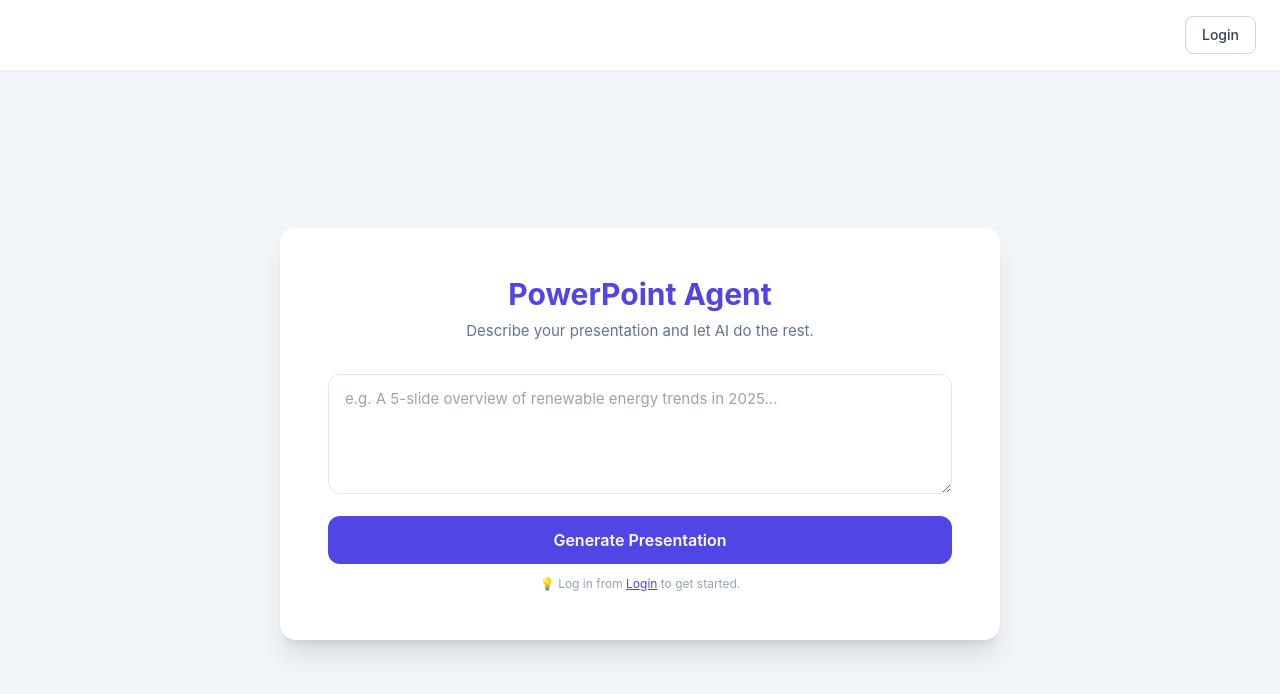
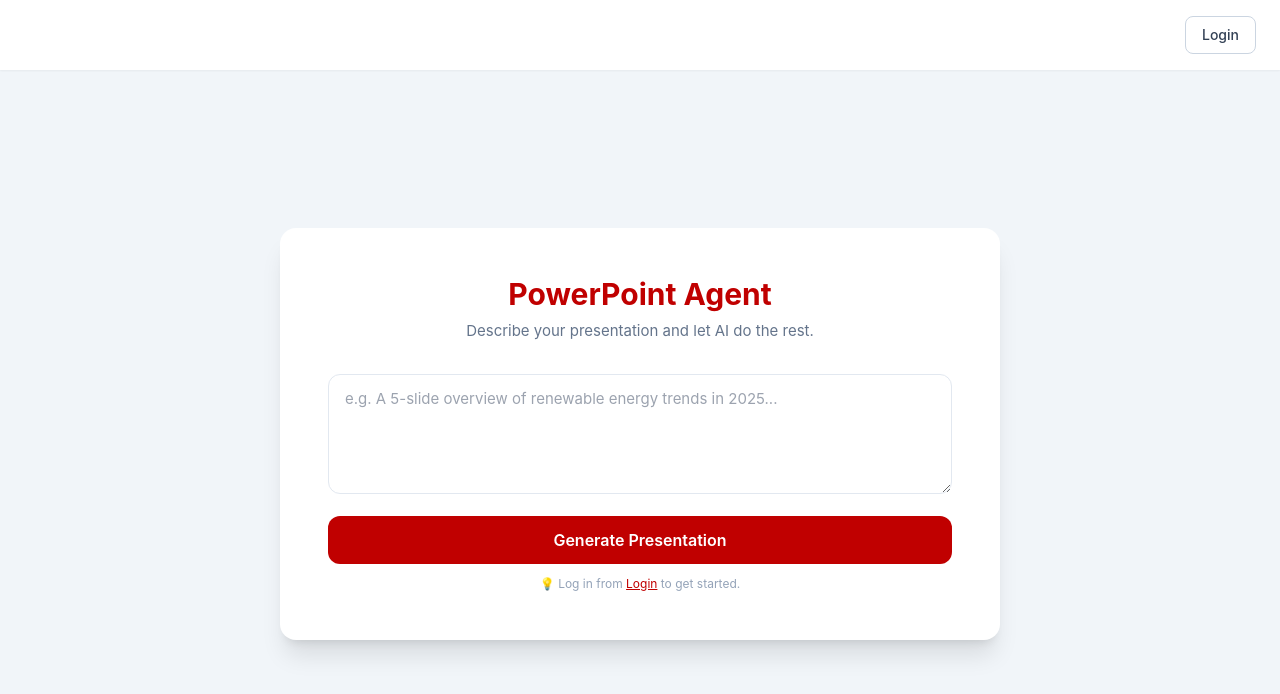
Before and after one commit to avanloo01/Powerpoint-Agent, a React (Vite) app in the folder frontend/: page / in a window 1280 px wide. Shown: the top 694 px of the page. Built offline with nearby package versions, Linux system fonts and the light colour scheme; no server answers.

Commit message:
🔧 Further stylistic changes

```diff
--- a/frontend/src/pages/HomePage.tsx
+++ b/frontend/src/pages/HomePage.tsx
@@ -20,7 +20,7 @@
   const [downloadUrl, setDownloadUrl] = useState('');
   const [stageMessage, setStageMessage] = useState('');
   const [isLoggedIn, setIsLoggedIn] = useState(false);
-  const [primaryColor, setPrimaryColor] = useState('#4f46e5');
+  const [primaryColor, setPrimaryColor] = useState('#C00000');
   const [hasApiKey, setHasApiKey] = useState(false);
 
   useEffect(() => {
@@ -33,13 +33,13 @@
 
       if (!loggedIn) {
         setHasApiKey(false);
-        setPrimaryColor('#4f46e5');
+        setPrimaryColor('#C00000');
         return;
       }
 
       const settings = await getCurrentUserSettings();
       setHasApiKey(Boolean(settings?.api_key));
-      setPrimaryColor(settings?.primary_color || '#4f46e5');
+      setPrimaryColor(settings?.primary_color || '#C00000');
     };
 
     void hydrate();
@@ -124,7 +124,7 @@
           <button
             className="mt-4 w-full rounded-xl px-4 py-3 text-base font-semibold text-white transition disabled:cursor-not-allowed"
             style={{
-              backgroundColor: loading ? '#a5b4fc' : primaryColor,
+              backgroundColor: loading ? '#b84040' : primaryColor,
               cursor: loading ? 'not-allowed' : 'pointer',
             }}
             onClick={handleGenerate}
--- a/frontend/src/pages/SettingsPage.tsx
+++ b/frontend/src/pages/SettingsPage.tsx
@@ -21,8 +21,8 @@
   const [isLoggedIn, setIsLoggedIn] = useState(false);
 
   const [apiKey, setApiKey] = useState('');
-  const [primaryColor, setPrimaryColor] = useState('#4f46e5');
-  const [accentColor, setAccentColor] = useState('#f59e0b');
+  const [primaryColor, setPrimaryColor] = useState('#C00000');
+  const [accentColor, setAccentColor] = useState('#A6CAEC');
   const [logoUrl, setLogoUrl] = useState('');
 
   const [dataPreviewUrl, setDataPreviewUrl] = useState<string | null>(null);
@@ -48,16 +48,16 @@
 
       if (!loggedIn) {
         setApiKey('');
-        setPrimaryColor('#4f46e5');
-        setAccentColor('#f59e0b');
+        setPrimaryColor('#C00000');
+        setAccentColor('#A6CAEC');
         setLogoUrl('');
         return;
       }
 
       const settings = await getCurrentUserSettings();
       setApiKey(settings?.api_key || '');
-      setPrimaryColor(settings?.primary_color || '#4f46e5');
-      setAccentColor(settings?.accent_color || '#f59e0b');
+      setPrimaryColor(settings?.primary_color || '#C00000');
+      setAccentColor(settings?.accent_color || '#A6CAEC');
       setLogoUrl(settings?.logo_url || '');
     };
 
```
